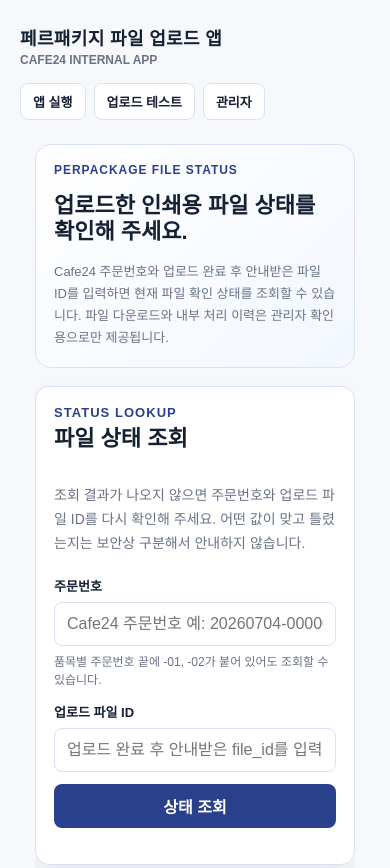
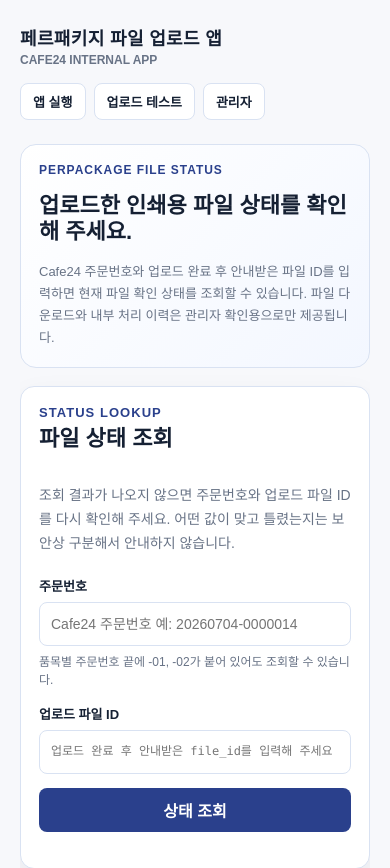
Before and after one commit to xo733169-alt/perpackage-cafe24-file-upload-app, a Next.js app: page /file-status in a window 390 px wide. Shown: the top 868 px of the page. Built offline with nearby package versions, Linux system fonts and the light colour scheme.

Commit message:
style: improve mobile file status inputs

```diff
--- a/src/app/globals.css
+++ b/src/app/globals.css
@@ -545,12 +545,25 @@ th {
   align-items: end;
 }
 
+.file-status-form .field {
+  min-width: 0;
+}
+
 .file-status-submit {
   min-width: 120px;
 }
 
 .file-status-form input {
   min-width: 0;
+  max-width: 100%;
+  overflow: hidden;
+  text-overflow: ellipsis;
+}
+
+#file-status-file-id {
+  font-family: "SFMono-Regular", Consolas, "Liberation Mono", monospace;
+  font-size: 13px;
+  letter-spacing: 0;
 }
 
 .field-help {
@@ -685,7 +698,26 @@ th {
   }
 
   .file-status-page {
-    max-width: 320px;
+    max-width: 100%;
+  }
+
+  .file-status-form {
+    gap: 14px;
+  }
+
+  .file-status-form input {
+    padding: 10px 11px;
+    font-size: 14px;
+  }
+
+  #file-status-file-id {
+    font-size: 12px;
+    line-height: 1.45;
+  }
+
+  .file-status-details code {
+    font-size: 11px;
+    line-height: 1.5;
   }
 
   .file-status-page h1 {
```
